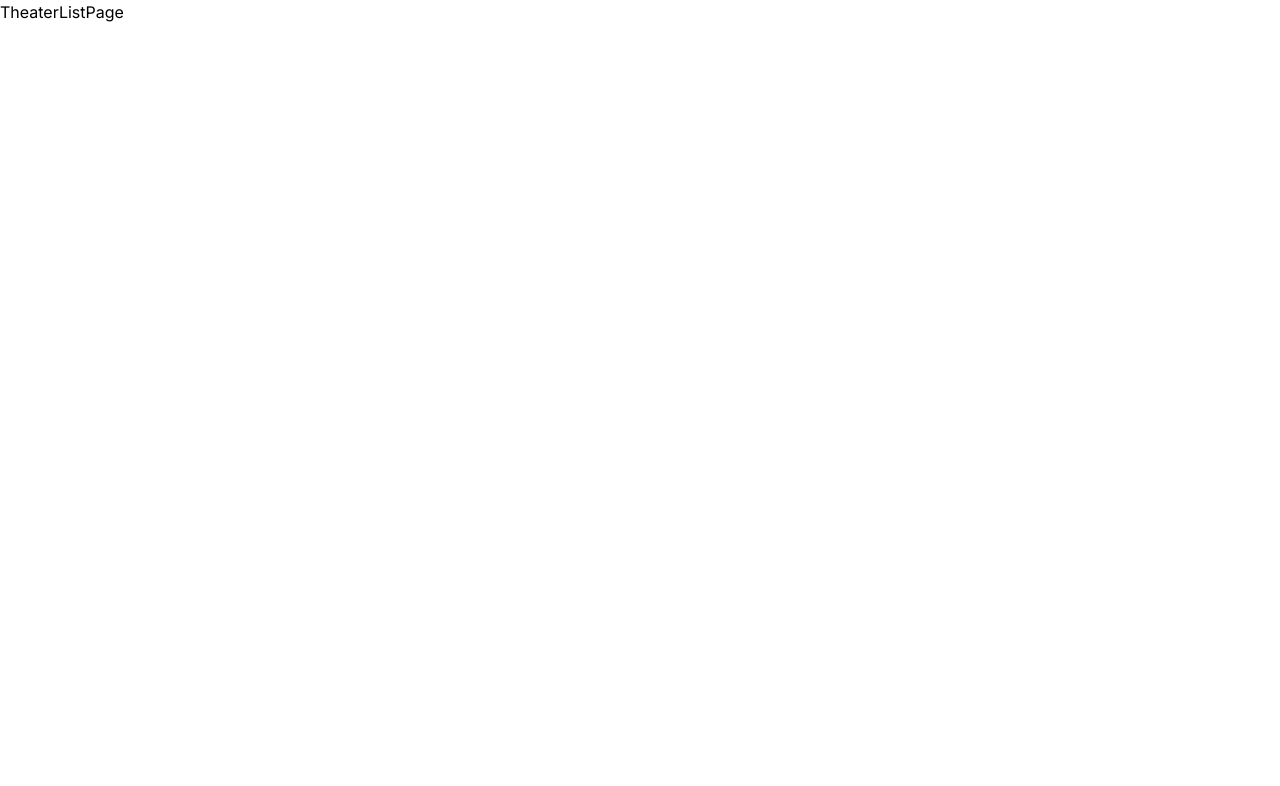
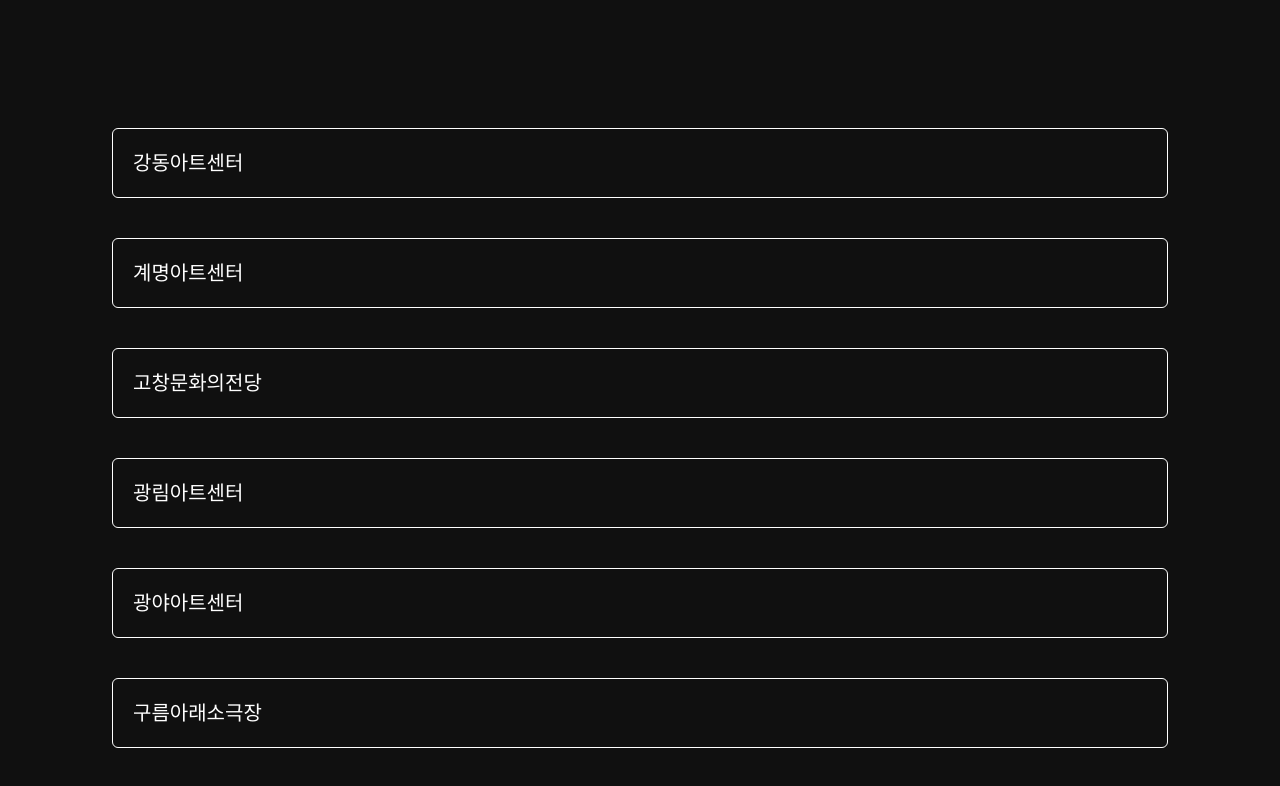
Before and after one commit to Kminhoo/see-what, a Next.js app: page /theater-list in a window 1280 px wide. Shown: the top 786 px of the page. Built offline with nearby package versions, Linux system fonts and the light colour scheme.

Commit message:
feat: 공연장 리스트 구현 / 뮤지컬 공연장 목데이터 생성

```diff
--- a/src/app/layout.tsx
+++ b/src/app/layout.tsx
@@ -16,7 +16,7 @@ export default function RootLayout({
 }>) {
   return (
     <html lang="ko">
-      <body className={inter.className}>{children}</body>
+      <body className={`${inter.className} bg-blackDefault`}>{children}</body>
     </html>
   );
 }
--- a/src/app/theater-list/page.tsx
+++ b/src/app/theater-list/page.tsx
@@ -1,5 +1,20 @@
+import { MOCK_DATA } from 'constants/theater/theaterIdName';
+import Link from 'next/link';
+
 const TheaterListPage = () => {
-  return <div>TheaterListPage</div>;
+  return (
+    <>
+      <div className="mt-32">
+        {MOCK_DATA?.map((data) => {
+          return (
+            <div key={data.id} className="border border-white text-white p-5 rounded-md mx-28 my-10 text-xl">
+              <Link href={`/theater-list/${data.id}`}>{data.name}</Link>
+            </div>
+          );
+        })}
+      </div>
+    </>
+  );
 };
 
 export default TheaterListPage;
--- /dev/null
+++ b/src/constants/theater/theaterIdName.ts
@@ -0,0 +1,81 @@
+export interface Theater {
+  name: string | undefined; // 시설 이름 (undefined 포함)
+  id: string | undefined; // 시설 ID (undefined 포함)
+}
+
+export const MOCK_DATA: Theater[] = [
+  { name: '강동아트센터', id: 'FC000028' },
+  { name: '계명아트센터', id: 'FC001239' },
+  { name: '고창문화의전당', id: 'FC000924' },
+  { name: '광림아트센터', id: 'FC001370' },
+  { name: '광야아트센터', id: 'FC002226' },
+  { name: '구름아래소극장', id: 'FC002033' },
+  { name: '국립중앙박물관 극장 용', id: 'FC000008' },
+  { name: '굿씨어터', id: 'FC001240' },
+  { name: '김포한강괜찮은홀', id: 'FC002017' },
+  { name: '뉴코아소극장 [부천]', id: 'FC002478' },
+  { name: '달서아트센터 (구. 웃는얼굴아트센터)', id: 'FC000183' },
+  { name: '대백프라자', id: 'FC000293' },
+  { name: '대전시립연정국악원', id: 'FC001415' },
+  { name: '대전평송청소년문화센터', id: 'FC000323' },
+  { name: '대학로 자유극장 (자유문화발전소)', id: 'FC000785' },
+  { name: '두산아트센터', id: 'FC000402' },
+  { name: '드림시어터 [대학로]', id: 'FC001218' },
+  { name: '드림씨어터 [부산]', id: 'FC002162' },
+  { name: '디큐브링크아트센터', id: 'FC000011' },
+  { name: '레몬트리소극장', id: 'FC001491' },
+  { name: '레미어린이극장 [광주수완]', id: 'FC001678' },
+  { name: '레미어린이극장 [금천]', id: 'FC001565' },
+  { name: '레미어린이극장 [울산진장]', id: 'FC001666' },
+  { name: '롯데마트 [월드컵]', id: 'FC003589' },
+  { name: '롯데마트 어린이소극장 [구미]', id: 'FC001561' },
+  { name: '롯데백화점 문화홀 [대구]', id: 'FC001694' },
+  { name: '링크아트센터드림', id: 'FC001528' },
+  { name: '마포아트센터', id: 'FC000788' },
+  { name: '명보아트홀', id: 'FC000883' },
+  { name: '모두예술극장', id: 'FC003609' },
+  { name: '바른아트센터', id: 'FC003565' },
+  { name: '백암아트홀', id: 'FC000062' },
+  { name: '봄날아트홀(구. 아리랑소극장)', id: 'FC000453' },
+  { name: '부산문화회관', id: 'FC000167' },
+  { name: '브러쉬씨어터(롯데서울숲IT캐슬)', id: 'FC001919' },
+  { name: '블루스퀘어', id: 'FC000031' },
+  { name: '비상교육', id: 'FC003977' },
+  { name: '상상나라극장', id: 'FC001462' },
+  { name: '상상아트홀 [대전]', id: 'FC000185' },
+  { name: '상상플레이스 여순광점(여수 웅천 트리마제벨마레 2305호)', id: 'FC003658' },
+  { name: '샤롯데씨어터', id: 'FC000012' },
+  { name: '서울드래곤시티 스카이킹덤', id: 'FC004082' },
+  { name: '세종문화회관', id: 'FC000020' },
+  { name: '소극장 쇠내골', id: 'FC001688' },
+  { name: '소나무예술극장', id: 'FC001130' },
+  { name: '소다아트홀', id: 'FC003921' },
+  { name: '스카이아트홀', id: 'FC003373' },
+  { name: '스케치홀 (구.소극장 선물 1관)', id: 'FC003462' },
+  { name: '스튜디오 블루', id: 'FC002989' },
+  { name: '신세계 문화홀 8층 [대구]', id: 'FC001613' },
+  { name: '신한카드 SOL페이 스퀘어(구.신한pLay 스퀘어)', id: 'FC000847' },
+  { name: '아트홀 마당', id: 'FC003387' },
+  { name: '예그린씨어터', id: 'FC001212' },
+  { name: '예림당아트홀', id: 'FC000168' },
+  { name: '예술나무씨어터(구. 상상나눔씨어터)', id: 'FC000212' },
+  { name: '예술의전당 [서울]', id: 'FC000001' },
+  { name: '예스24 스테이지(구. DCF대명문화공장)', id: 'FC001236' },
+  { name: '예스24아트원(구.대학로아트원씨어터)', id: 'FC000833' },
+  { name: '오즈아트홀', id: 'FC003652' },
+  { name: '유니버설아트센터', id: 'FC000010' },
+  { name: '유니플렉스', id: 'FC001233' },
+  { name: '윤당아트홀', id: 'FC000055' },
+  { name: '이화여자대학교 삼성홀', id: 'FC001799' },
+  { name: '인천어린이과학관', id: 'FC000023' },
+  { name: '잡월드 나래울극장', id: 'FC000155' },
+  { name: '장성문화예술회관', id: 'FC000053' },
+  { name: '제나아트홀 (구. 룸씨어터)', id: 'FC003171' },
+  { name: '조이마루아트홀 (복합문화공간 플랜에이)', id: 'FC001691' },
+  { name: '청라복합문화센터 블루노바홀', id: 'FC002833' },
+  { name: '충무아트센터', id: 'FC000014' },
+  { name: '캬바레성수', id: 'FC004196' },
+  { name: '한전아트센터', id: 'FC000113' },
+  { name: 'LG아트센터 서울', id: 'FC003045' },
+  { name: '플러스씨어터(구. 컬처스페이스 엔유 구. 쁘티첼 씨어터)', id: 'FC001459' },
+];
--- /dev/null
+++ b/src/types/theaterDetail/theaterId.ts
@@ -0,0 +1,3 @@
+export interface theaterId {
+  mt10id: string;
+}
--- /dev/null
+++ b/src/types/theaterDetail/theaterName.ts
@@ -0,0 +1,3 @@
+export interface theaterName {
+  fcltynm: string;
+}
--- a/tsconfig.json
+++ b/tsconfig.json
@@ -24,7 +24,7 @@
       "@components/*": ["components/*"],
       "@utils/*": ["utils/*"],
       "@data/*": ["data/*"],
-      "@types/*": ["types/*"]
+      "@tsc/*": ["types/*"]
     }
   },
   "include": ["src", "next-env.d.ts", "**/*.ts", "**/*.tsx", ".next/types/**/*.ts"],
```
Also changed, not shown: src/lib/theaterDetailApi/serverApi.ts (added, +64 -0 lines), src/types/theaterDetail/theaterDetail.ts (added, +17 -0 lines).
